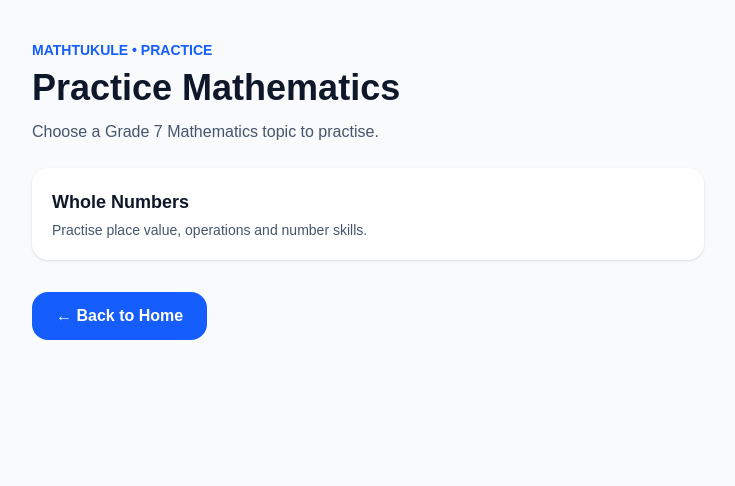
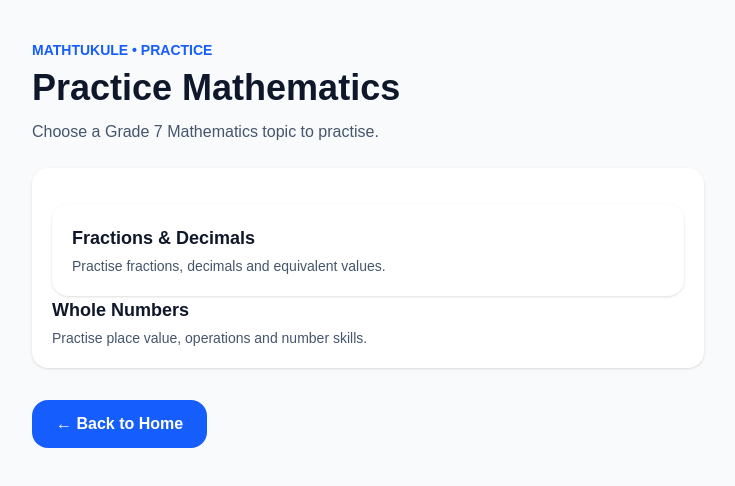
Before and after one commit to nkosana200918052-boop/MathTukule, a Next.js app in the folder math-tukule/: page /practice in a window 1280 px wide. Shown: the top 486 px of the page, without its empty margins (272-1007 px from the left). Built offline with nearby package versions, Linux system fonts and the light colour scheme.

Commit message:
Add fractions card to practice page

```diff
--- a/math-tukule/app/practice/page.tsx
+++ b/math-tukule/app/practice/page.tsx
@@ -19,6 +19,18 @@ export default function PracticePage() {
   href="/practice/whole-numbers"
   className="mt-6 block rounded-2xl bg-white p-5 shadow-sm"
 >
+    <Link
+  href="/practice/fractions"
+  className="mt-4 block rounded-2xl bg-white p-5 shadow-sm"
+>
+  <p className="text-lg font-bold text-slate-900">
+    Fractions & Decimals
+  </p>
+
+  <p className="mt-1 text-sm text-slate-600">
+    Practise fractions, decimals and equivalent values.
+  </p>
+</Link>
   <p className="text-lg font-bold text-slate-900">
     Whole Numbers
   </p>
```
